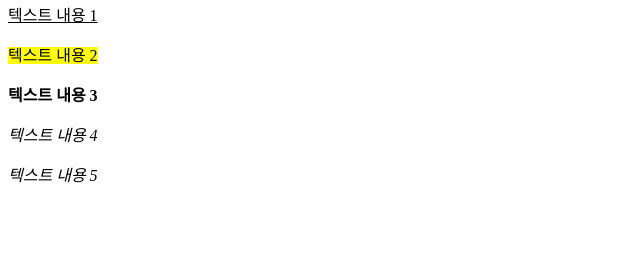
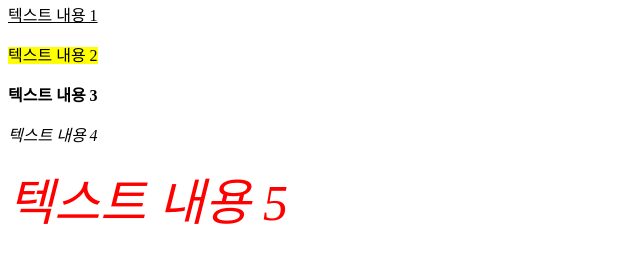
Before and after one commit to Hyojeong-LIM/store, a plain HTML site: page index.html in a window 1280 px wide. Shown: the part 87-350 px from the top of the page, without its empty margins (0-640 px from the left). Drawn offline with Linux system fonts and the light colour scheme.

Commit message:
Update index.html

```diff
--- a/index.html
+++ b/index.html
@@ -15,7 +15,7 @@
         <p><mark>텍스트 내용 2</mark></p>
         <p><strong>텍스트 내용 3</strong></p>
         <p><em>텍스트 내용 4</em></p>
-        <p><i>텍스트 내용 5</i></p>
+        <p><i style='font-size:50px;color:red;'>텍스트 내용 5</i></p>
     </div>
 
 </body>
```
